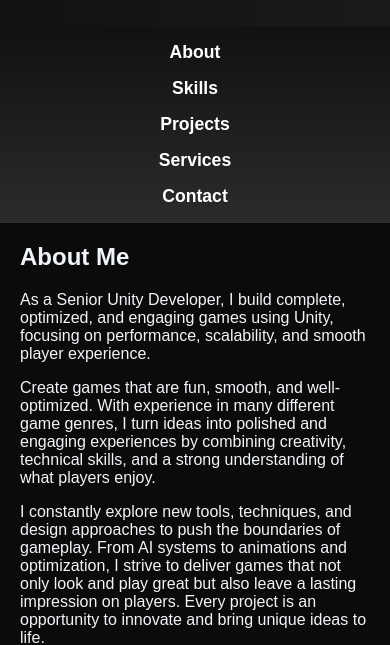
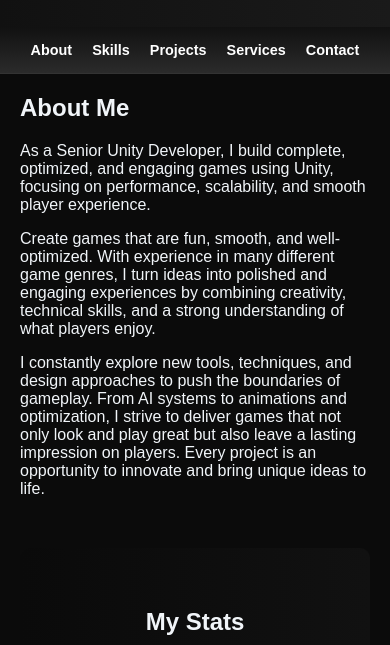
Before and after one commit to umberfishan/umberfishan.github.io, a plain HTML site: page index.html in a window 390 px wide. Shown: the part 235-880 px from the top of the page. Drawn offline with Linux system fonts and the light colour scheme.

Commit message:
Update index.html

```diff
--- a/index.html
+++ b/index.html
@@ -56,12 +56,13 @@
         }
 
        nav {
-    text-align: center;
-    padding: 15px;
     background: linear-gradient(180deg, #111, #2b2b2b);
+    padding: 15px 10px;
     display: flex;
-    flex-direction: column; /* Stack vertically on mobile */
-    gap: 15px;
+    flex-direction: row; /* Horizontal for both */
+    justify-content: center; /* Centered links */
+    flex-wrap: wrap; /* Allows wrapping on tiny screens */
+    gap: 10px 20px; /* Vertical gap 10px, Horizontal gap 20px */
     border-bottom: 1px solid #333;
 }
 
@@ -69,25 +70,23 @@ nav a {
     color: white;
     text-decoration: none;
     font-weight: bold;
-    font-size: 1.1rem;
+    font-size: 0.9rem; /* Slightly smaller for mobile fit */
+    white-space: nowrap; /* Prevents single words from breaking */
     transition: color 0.3s ease;
 }
 
 nav a:hover {
-    color: #00bcd4; /* Subtle highlight color */
+    color: #00bcd4;
 }
 
 /* Desktop Styles */
 @media (min-width: 768px) {
     nav {
-        flex-direction: row; /* Horizontal row for web */
-        justify-content: center;
-        gap: 30px;
         padding: 20px;
+        gap: 30px; /* Wider spacing for desktop */
     }
 
     nav a {
-        margin: 0; /* Gap handles spacing now */
         font-size: 1rem;
     }
 }
```
